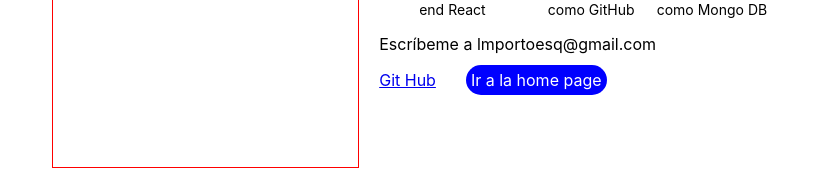
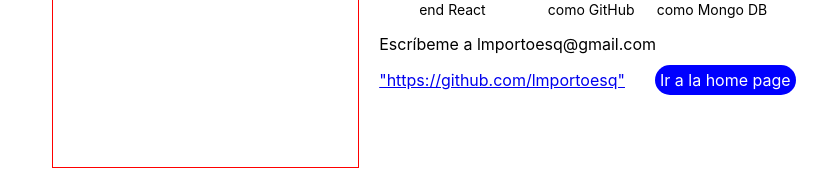
Before and after one commit to lmportoesq/assesment-frontend, a React (Create React App) app in the folder assesment/: page /about in a window 1280 px wide. Shown: the part 373-543 px from the top of the page, without its empty margins (224-1055 px from the left). Built offline with nearby package versions, Linux system fonts and the light colour scheme; no server answers.

Commit message:
Fix: eslint rules en add .env file

```diff
--- a/assesment/package.json
+++ b/assesment/package.json
@@ -8,6 +8,7 @@
     "@testing-library/user-event": "^13.5.0",
     "dotenv": "^16.0.0",
     "react": "^18.0.0",
+    "react-devtools": "^4.24.4",
     "react-dom": "^18.0.0",
     "react-router-dom": "^6.3.0",
     "react-scripts": "5.0.1",
--- a/assesment/src/components/ProductCards/ProductCards.css
+++ b/assesment/src/components/ProductCards/ProductCards.css
@@ -10,7 +10,7 @@
     padding: 20px;
     display: grid;
     grid-template-columns: 50% 50%;
-    grid-template-rows: 60% 35% 15%;
+    grid-template-rows: 50% 35% 15%;
 
     grid-template-areas:
       "imgCell imgCell"
--- a/assesment/src/components/ProductCards/ProductCards.jsx
+++ b/assesment/src/components/ProductCards/ProductCards.jsx
@@ -5,7 +5,6 @@ import { useState } from 'react';
 import Swal from 'sweetalert2';
 
 function ProductCards({product}){
-    console.log('Estoy en product card...',product)
     const {id,title,image} = product
     const [endTimer,setEndTimer]=useState(false);
 
@@ -18,7 +17,7 @@ function ProductCards({product}){
 
     function handleClick(){
         if(endTimer){
-            //url=" ";
+            url=" ";
             Swal.fire({
                 type:'error',
                 title:'Error',
--- a/assesment/src/pages/about/AboutPage.jsx
+++ b/assesment/src/pages/about/AboutPage.jsx
@@ -6,7 +6,7 @@ function AboutPage(){
         <div className="main-about">
             <div className="main-about__data">
                 <div className='main-about__data__image'>
-                    <img src='../../../../assesment/public/Foto.jpeg' className = 'main-about__photo' alt='="'/>
+                    <img src='../../../../assesment/public/Foto.jpeg' className = 'main-about__photo' alt=""/>
                 </div>
                 <div className='main-about__data_text'>
                     <h1 id='h1'>Luis Miguel Porto Esquivel</h1>
@@ -21,7 +21,7 @@ function AboutPage(){
                         <li>Diseño y manejo de bases de datos no relacionales como Mongo DB</li>
                     </ul>
                     <p>Escríbeme a lmportoesq@gmail.com</p>
-                    <Link to= "">Git Hub</Link>
+                    <Link to="">"https://github.com/lmportoesq"</Link>
                     <Link to="/" className='main-cards__link'>Ir a la home page </Link>
                 </div>
             </div>
--- a/assesment/src/pages/home/HomePage.jsx
+++ b/assesment/src/pages/home/HomePage.jsx
@@ -11,7 +11,6 @@ function HomePage() {
     const [products, setProducts] = useState([]);
 
     useEffect(() => {
-
         const fetchProducts = async () => {
             const allProducts = await getAllProducts();
             setProducts(allProducts);
```
Also changed, not shown: assesment/src/services/services.js (+8 -7 lines), 1 other file (tests, documents, lock files or other folders).
